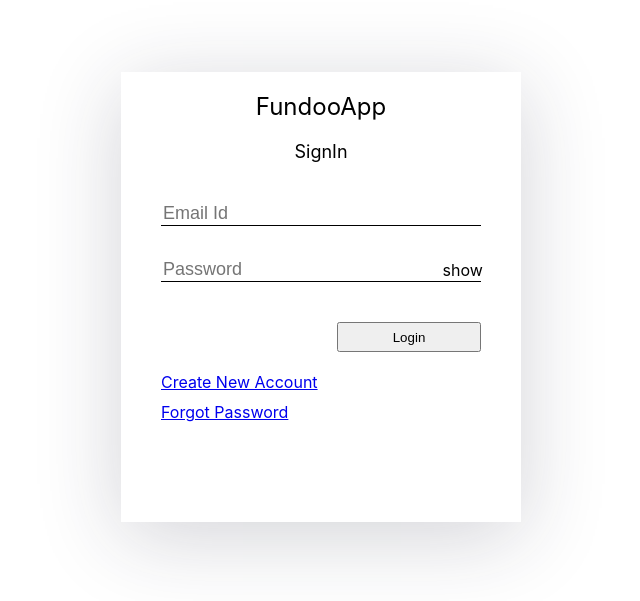
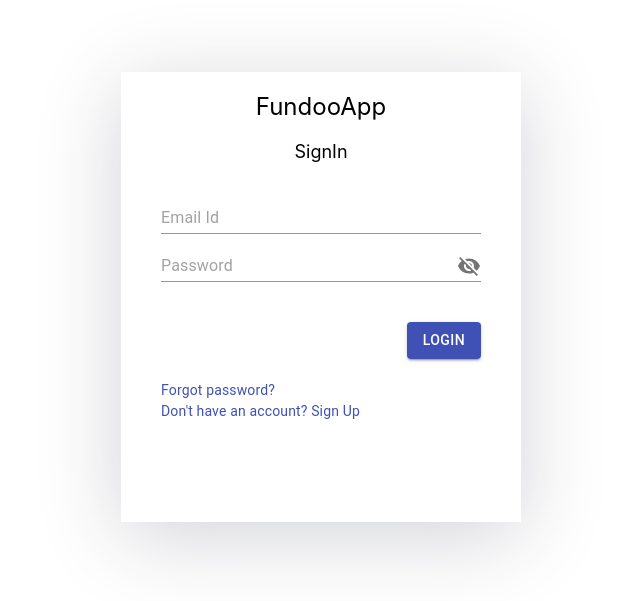
Before and after one commit to saurabhgavali23/FundooApp-ReactJs, a React (Create React App) app: page /login in a window 1280 px wide. Shown: the part 103-704 px from the top of the page, without its empty margins (319-959 px from the left). Built offline with nearby package versions, Linux system fonts and the light colour scheme; no server answers.

Commit message:
[Saurabh] Refactor: Login page css

```diff
--- a/package.json
+++ b/package.json
@@ -3,6 +3,8 @@
   "version": "0.1.0",
   "private": true,
   "dependencies": {
+    "@material-ui/core": "^4.11.0",
+    "@material-ui/icons": "^4.9.1",
     "@testing-library/jest-dom": "^4.2.4",
     "@testing-library/react": "^9.5.0",
     "@testing-library/user-event": "^7.2.1",
--- a/src/login/Login.js
+++ b/src/login/Login.js
@@ -1,26 +1,31 @@
+import { Button, Grid, Input, Link } from "@material-ui/core";
 import React, { useState } from "react";
 import { useHistory } from "react-router-dom";
 import "../login/loginCss.css";
 import { login } from "../services/userServices";
+import Visibility from '@material-ui/icons/Visibility';
+import VisibilityOff from '@material-ui/icons/VisibilityOff';
+import InputAdornment from '@material-ui/core/InputAdornment';
+import IconButton from '@material-ui/core/IconButton';
 
 const Login = ({openSnackBar}) => {
   const [email, setEmail] = useState();
   const [password, setPassword] = useState();
   const [emailError, setEmailError] = useState(false);
+  const [emailText, setEmailText] = useState('')
+  const [passwordText, setPasswordText] = useState('')
   const [passwordError, setPasswordError] = useState(false);
-  const [emailText, setEmailText] = useState("");
-  const [passwordText, setPasswordText] = useState("");
-  const [isvisible, setIsvisible] = useState(false)
+  const [showPassword, setShowPassword] = useState(false)
   const history = useHistory();
 
   const validateEmailAddress = () => {
     const regexp3 = /^[a-zA-Z]+[.+-]?[a-zA-Z0-9]+[@][a-zA-Z]{3,}[.][a-z]{2,4}[.]?[a-zA-Z]*[.,]?$/;
     if (!regexp3.test(email)) {
       setEmailError(true);
-      setEmailText("Invalid Email Id");
+      setEmailText('Invalid Email')
     } else {
       setEmailError(false);
-      setEmailError("");
+      setEmailText("");
     }
   };
 
@@ -28,11 +33,16 @@ const Login = ({openSnackBar}) => {
     var passReg = /^(?=.*[0-9])(?=.*[a-z])(?=.*[A-Z])(?=.*[@#$%^&+=])(?=\S+$).{8,}$/;
     if (!passReg.test(password)) {
       setPasswordError(true);
-      setPasswordText("Invalid Password");
+      setPasswordText("Invalid Password")
     } else {
       setPasswordError(false);
+      setPasswordText("")
     }
   };
+
+ const handleClickShowPassword = () => {
+    setShowPassword(!showPassword)
+  }
 
   const handleData = () => {
     if(email!==null && password!==null){
@@ -62,35 +72,55 @@ const Login = ({openSnackBar}) => {
         <div className="fundooTitle">FundooApp</div>
         <div className="signInTitle">SignIn</div>
           <div className="inputDiv1">
-            <input
+            <div className='emailContainer'>
+            <Input
+              className='emailInput'
               placeholder="Email Id"
-              className="emailInput"
               onBlur={validateEmailAddress}
               onChange={(e) => setEmail(e.target.value)}
-              required
+              error={emailError}
             />
-            {emailError ? <div className="inputError">{emailText}</div> : null}
-            <div className='confirmPassword'>
-            <input
-              type={isvisible?'text':'password'}
+            <div className="inputError">{emailError?emailText:null}</div>
+            </div>
+            <div className='passwordInput'>
+            <Input
+              id='password'
+              type={showPassword?'text':'password'}
               placeholder="Password"
-              className="passwordInput"
               onBlur={passwordValidation}
               onChange={(e) => setPassword(e.target.value)}
-              required
+              error={passwordError}
+              endAdornment={
+                <InputAdornment position="end">
+                    <IconButton
+                        aria-label="password"
+                        onClick={()=>handleClickShowPassword()}
+                        edge="end"
+                    >
+                    {showPassword ? <Visibility /> : <VisibilityOff />}
+                    </IconButton>
+                </InputAdornment>
+            }
+            labelWidth={80}
             />
-            <div className="showHide" onClick={()=>setIsvisible(!isvisible)}>{isvisible?'hide':'show'}</div>
+            <div className="inputError">{passwordError?passwordText:null}</div>
             </div>
-            {passwordError ? <div className="inputError">{passwordText}</div> : null}
           </div>
           <div className="buttonDiv">
-            <input type="submit" value="Login" className="button"
-             onClick={handleData} />
+            <Button variant="contained" color="primary" onClick={handleData}>Login</Button>
           </div>
-          <div className="loginAnchor">
-            <a href="/registration">Create New Account</a>
-            <a href="/reset-password">Forgot Password</a>
-          </div>
+          <Grid container className="loginAnchor">
+            <Grid item xs >
+                <Link href="/reset-password" variant="body2">
+                    Forgot password?
+                </Link>
+            </Grid>
+            <Grid item>
+                <Link href="/registration" variant="body2">
+                    {"Don't have an account? Sign Up"}
+                </Link>
+            </Grid>
+        </Grid>
       </div>
     </div>
   );
--- a/src/login/loginCss.css
+++ b/src/login/loginCss.css
@@ -16,8 +16,6 @@
     display: flex;
     flex-direction: column;
     margin: 10%;
-    height: 80px;
-    justify-content: space-between;
 }
 .fundooTitle{
     display: flex;
@@ -31,21 +29,13 @@
     margin-top: 5%;
     justify-content: center;
 }
+.emailContainer{
+    margin-bottom: 5%;
+}
 .emailInput{
-    font-size: large;
-    border: 0;
-    outline: 0;
-    background: transparent;
-    border-bottom: 1px solid black;
+    width: 100%;
 }
-.passwordInput{
-    width: 100%;
-    font-size: large;
-    border: 0;
-    outline: 0;
-    background: transparent;
-    border-bottom: 1px solid black;
-}
+
 .buttonDiv{
     display: flex;
     justify-content: flex-end;
@@ -62,10 +52,8 @@
 .loginAnchor{
     display: flex;
     margin-left: 10%;
-    height: 50px;
     margin-top: 5%;
     flex-direction: column;
-    justify-content: space-between;
 }
 .showHide{
     position: absolute;
@@ -73,7 +61,7 @@
     margin-left: 22%;
     cursor: pointer;
 }
-.confirmPassword{
+.passwordInput{
     display: flex;
-    flex-direction: row;
+    flex-direction: column;
 }
```
Also changed, not shown: 1 other file (tests, documents, lock files or other folders).
